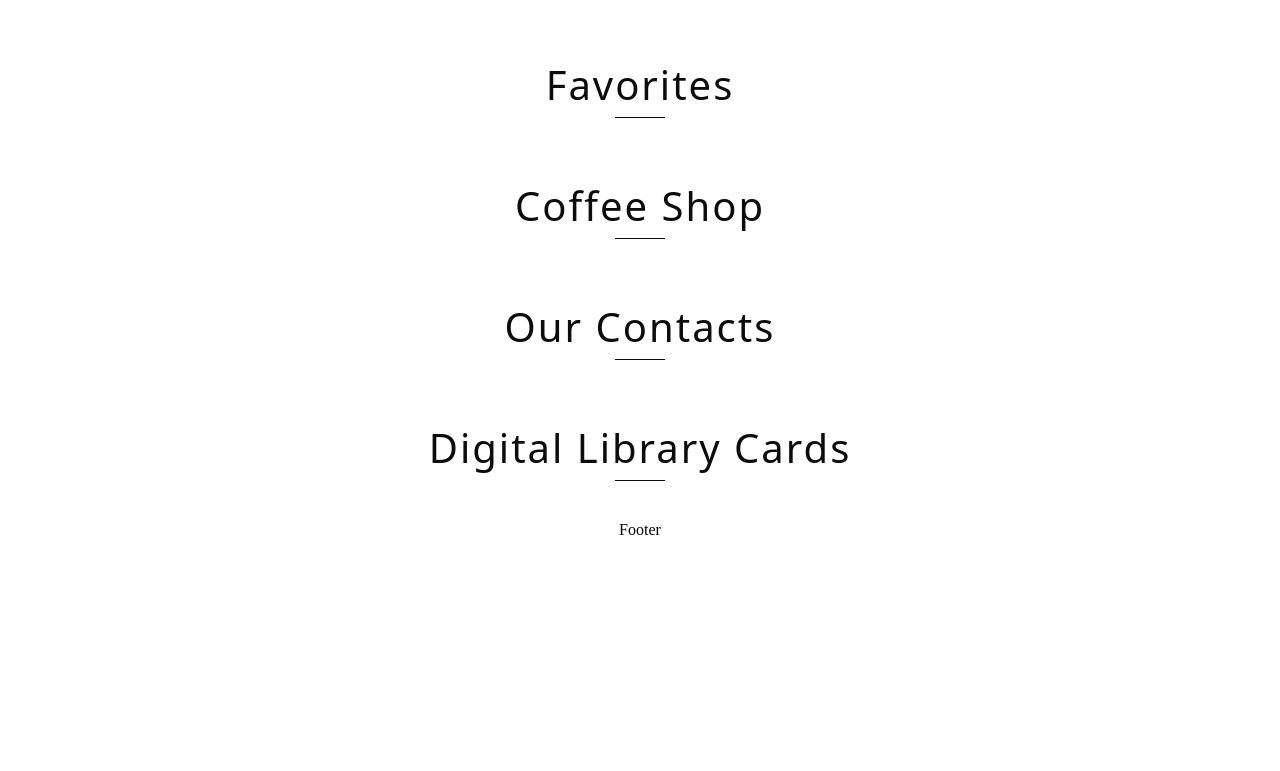
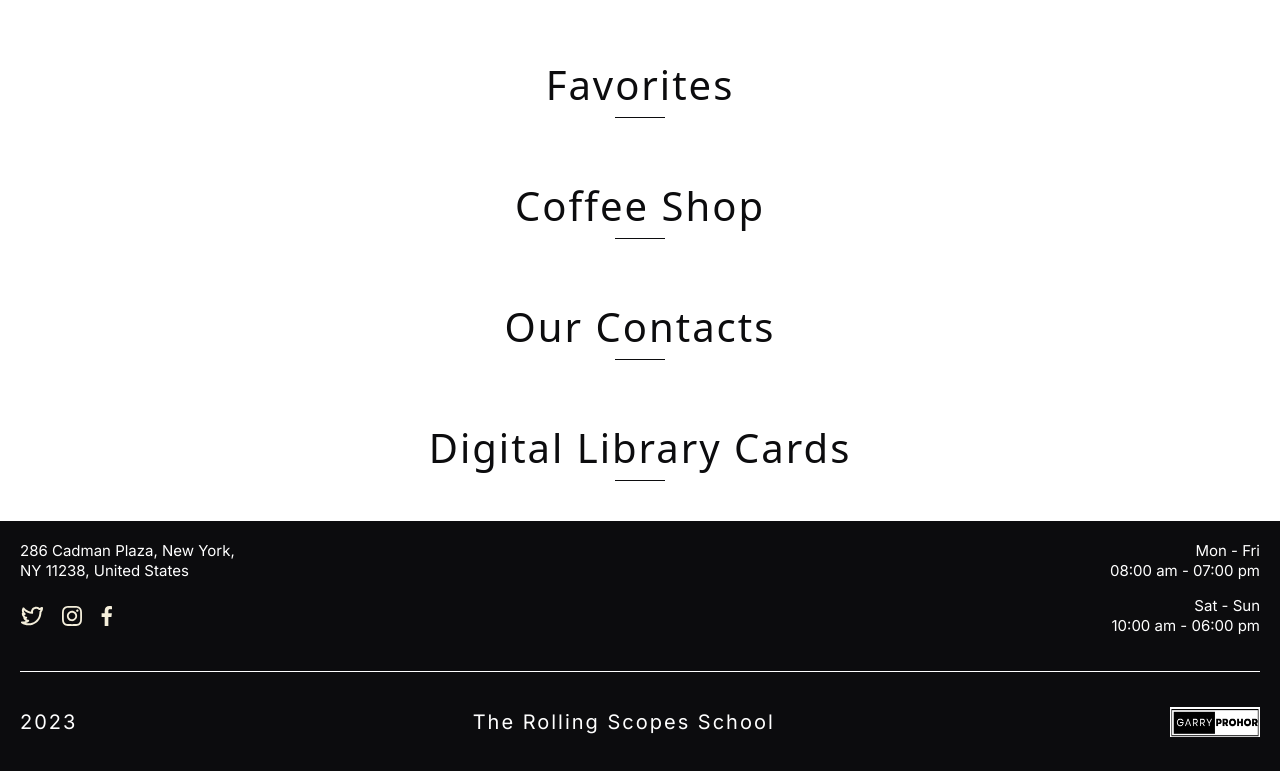
Before and after one commit to GarryProhor/garryprohor-JSFEPRESCHOOL2023-Q2, a plain HTML site: page library/index.html in a window 1280 px wide. Shown: the part 774-1545 px from the top of the page. Before the commit the page ends 1313 px from the top, so only its background shows below. Drawn offline with Linux system fonts and the light colour scheme; a web font is replaced by a local one.

Commit message:
feat: add footer

```diff
--- a/library/index.html
+++ b/library/index.html
@@ -45,36 +45,54 @@
         <section class="section">
             <div class="section-title">
                 <h2>About</h2>
-                <hr />
+                <hr/>
             </div>
         </section>
         <section class="section">
             <div class="section-title">
                 <h2>Favorites</h2>
-                <hr />
+                <hr/>
             </div>
         </section>
         <section class="section">
             <div class="section-title">
                 <h2>Coffee Shop</h2>
-                <hr />
+                <hr/>
             </div>
         </section>
         <section class="section">
             <div class="section-title">
                 <h2>Our Contacts</h2>
-                <hr />
+                <hr/>
             </div>
         </section>
         <section class="section">
             <div class="section-title">
                 <h2>Digital Library Cards</h2>
-                <hr />
+                <hr/>
             </div>
         </section>
     </main>
-    <footer>
-        Footer
+    <footer class="footer">
+        <div class="footer-top">
+            <p>286 Cadman Plaza, New York,<br/> NY 11238, United States</p>
+            <p>Mon - Fri<br/>
+                08:00 am - 07:00 pm</p>
+        </div>
+        <div class="footer-middle">
+            <div class="socials">
+                <a href="https://twitter.com/"><img src="assets/twitter.svg" alt="twitter"></a>
+                <a href="https://www.instagram.com"><img src="assets/instagram.svg" alt="instagram"></a>
+                <a href="https://ru-ru.facebook.com/"><img src="assets/fb.svg" alt="fb"></a>
+            </div>
+            <p>Sat - Sun<br/>
+                10:00 am - 06:00 pm</p>
+        </div>
+        <div class="footer-bottom">
+            <p>2023</p>
+            <p>The Rolling Scopes School</p>
+            <a href="https://github.com/GarryProhor"><img src="assets/1.png" alt="garryprohor"></a>
+        </div>
     </footer>
 </div>
 <script src="main.js"></script>
--- a/library/style.css
+++ b/library/style.css
@@ -104,12 +104,17 @@ legend {
     --font-wheith-2: 700;
 }
 
+body{
+    background: var(--color-gray);
+}
+
 .wrapper {
     max-width: 1440px;
     display: flex;
     flex-direction: column;
     align-items: center;
     margin: 0 auto;
+    background: white;
 }
 
 .header{
@@ -174,6 +179,7 @@ legend {
 }
 .container{
     width: 100%;
+    min-height: calc(100vh - 250px);
 }
 .section-banner{
     height: 600px;
@@ -229,3 +235,69 @@ legend {
     width: 50px;
     height: 1px;
 }
+
+.footer{
+    width: 100%;
+    height: 250px;
+    background-color: var(--color-black-2);
+    color: var(--color-white);
+    padding: 20px 20px 44px;
+}
+.footer-top{
+    width: 100%;
+    display: flex;
+    justify-content: space-between;
+    margin-bottom: 10px;
+}
+.footer-top p{
+    font-family: var(--font-inter);
+    font-size: 15px;
+    font-style: normal;
+    font-weight: 400;
+    line-height: 20px; /* 133.333% */
+}
+.footer-top p:last-child{
+    text-align: right;
+}
+.footer-middle{
+    width: 100%;
+    height: 50px;
+    display: flex;
+    align-items: center;
+    justify-content: space-between;
+    margin-bottom: 30px;
+}
+.footer-middle p{
+    text-align: right;
+    font-family: var(--font-inter);
+    font-size: 15px;
+    font-style: normal;
+    font-weight: 400;
+    line-height: 20px; /* 133.333% */
+}
+.socials a{
+    margin-right: 15px;
+}
+.socials a:last-child{
+    margin-right: 0;
+}
+.footer-bottom{
+    width: 100%;
+    display: flex;
+    align-items: center;
+    justify-content: space-between;
+    border-top: 1px solid var(--color-white);
+    padding-top: 35px;
+}
+.footer-bottom img{
+    width: 90px;
+    height: 30px;
+}
+.footer-bottom p{
+    font-family: var(--font-inter);
+    font-size: 20px;
+    font-style: normal;
+    font-weight: 400;
+    line-height: 20px; /* 100% */
+    letter-spacing: 2px;
+}
```
Also changed, not shown: library/assets/1.png (added), library/assets/fb.svg (added), library/assets/instagram.svg (added), library/assets/twitter.svg (added).
